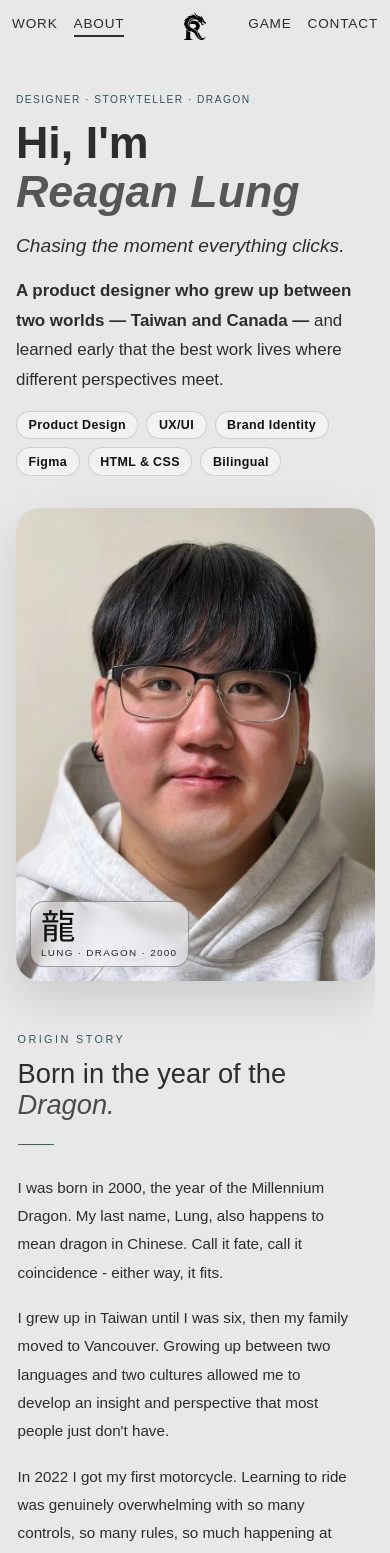
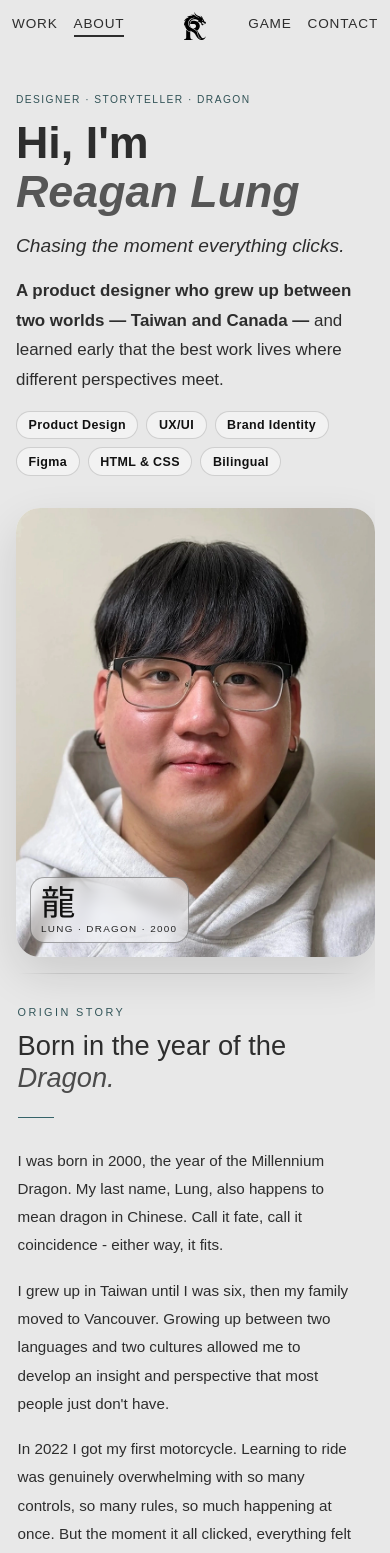
Before and after one commit to antyc0817/Reagan-Port, a Next.js app: page /about in a window 390 px wide. Shown: the top 1553 px of the page. Built offline with nearby package versions, Linux system fonts and the light colour scheme; a web font is replaced by a local one.

Commit message:
added breaker

```diff
--- a/app/about/page.js
+++ b/app/about/page.js
@@ -21,7 +21,6 @@ export default function AboutPage() {
   const headingRef = useRef(null);
   const originSectionRef = useRef(null);
   const originHasAnimatedRef = useRef(false);
-  const tags = SKILL_TAGS;
   const [textWidth, setTextWidth] = useState(null);
   const [isMobile, setIsMobile] = useState(false);
 
@@ -278,7 +277,7 @@ export default function AboutPage() {
             className={styles.tags}
             aria-label="Skills"
           >
-            {tags.map((tag, index) => (
+            {SKILL_TAGS.map((tag, index) => (
               <li
                 key={tag}
                 className={styles.pillItem}
@@ -314,6 +313,7 @@ export default function AboutPage() {
           </div>
         </div>
       </section>
+      <div className={styles.sectionDivider} aria-hidden="true" />
 
       <section ref={originSectionRef} className={styles.originStory}>
         <div className={styles.originLeft}>
@@ -424,6 +424,7 @@ export default function AboutPage() {
           </div>
         </div>
       </section>
+      <div className={styles.sectionDivider} aria-hidden="true" />
 
       <section className={styles.beyond}>
         <p className={styles.beyondEyebrow}>Beyond the Work</p>
@@ -445,7 +446,7 @@ export default function AboutPage() {
                   alt={item.name}
                   fill
                   className={styles.polaroidPhoto}
-                  sizes="(max-width: 480px) 48vw, (max-width: 900px) 160px, 190px"
+                  sizes="(max-width: 480px) 280px, (max-width: 900px) 170px, 240px"
                   unoptimized
                 />
               </div>
--- a/app/about/page.module.css
+++ b/app/about/page.module.css
@@ -1,5 +1,38 @@
 .page {
   min-height: calc(100vh - 4.5rem);
+}
+
+.sectionDivider {
+  width: min(1200px, calc(100% - 4rem));
+  height: 1px;
+  margin: 0 auto;
+  background: linear-gradient(
+    90deg,
+    transparent 0%,
+    color-mix(in srgb, var(--foreground) 24%, var(--background) 76%) 12%,
+    color-mix(in srgb, var(--foreground) 30%, var(--background) 70%) 50%,
+    color-mix(in srgb, var(--foreground) 24%, var(--background) 76%) 88%,
+    transparent 100%
+  );
+  opacity: 0.7;
+}
+
+.hero + .sectionDivider {
+  margin-top: clamp(1.1rem, 2.4vw, 2rem);
+  margin-bottom: clamp(0.2rem, 0.6vw, 0.45rem);
+}
+
+.originStory + .sectionDivider {
+  margin-top: clamp(1rem, 2.2vw, 1.8rem);
+  margin-bottom: clamp(0.2rem, 0.6vw, 0.45rem);
+}
+
+.sectionDivider + .originStory {
+  padding-top: clamp(2rem, 3.4vw, 2.9rem);
+}
+
+.sectionDivider + .beyond {
+  padding-top: clamp(2.2rem, 3.8vw, 3.1rem);
 }
 
 .hero {
@@ -122,8 +155,10 @@
 
 .right {
   position: relative;
-  width: min(100%, 500px);
-  min-height: 620px;
+  width: clamp(360px, 39vw, 500px);
+  aspect-ratio: 4 / 5;
+  min-height: 0;
+  max-height: min(74vh, 640px);
   justify-self: start;
   align-self: center;
   overflow: hidden;
@@ -582,7 +617,9 @@
   .right {
     width: min(92vw, 520px);
     max-width: 520px;
-    min-height: 62vh;
+    aspect-ratio: 4 / 5;
+    min-height: 0;
+    max-height: 72vh;
     justify-self: center;
     border-radius: 1.5rem;
     margin: 0 auto;
@@ -657,7 +694,7 @@
   }
 
   .right {
-    min-height: 56vh;
+    max-height: 68vh;
   }
 
   .dragonCard {
@@ -704,7 +741,7 @@
     width: 100%;
     max-width: 280px;
     padding: 10px 10px 20px;
-    justify-self: start;
+    justify-self: center;
   }
 
   .polaroidImg {
@@ -718,4 +755,26 @@
   .polaroidDate {
     font-size: 0.8rem;
   }
+
+  .sectionDivider {
+    width: calc(100% - 2.2rem);
+  }
+
+  .hero + .sectionDivider {
+    margin-top: 1rem;
+    margin-bottom: 0.3rem;
+  }
+
+  .originStory + .sectionDivider {
+    margin-top: 0.85rem;
+    margin-bottom: 0.3rem;
+  }
+
+  .sectionDivider + .originStory {
+    padding-top: 1.7rem;
+  }
+
+  .sectionDivider + .beyond {
+    padding-top: 1.9rem;
+  }
 }
```
